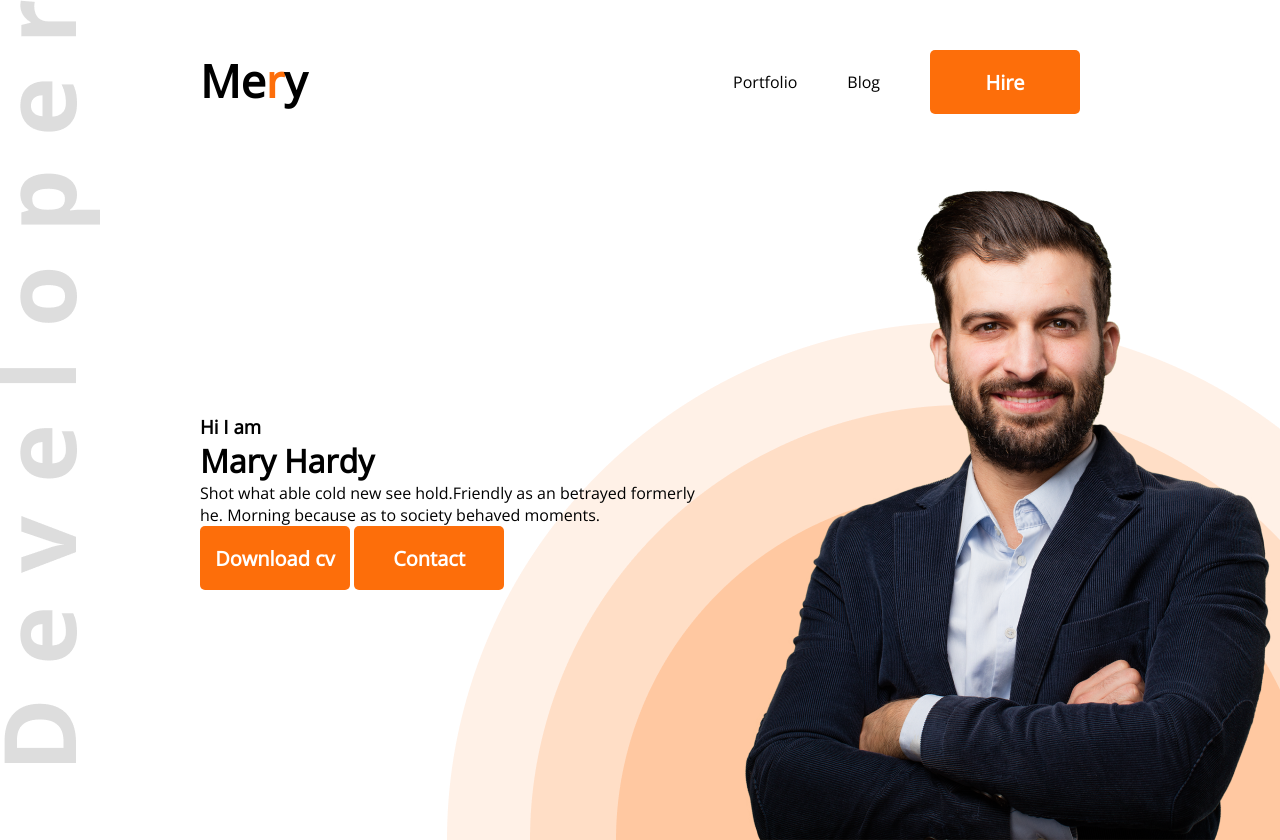
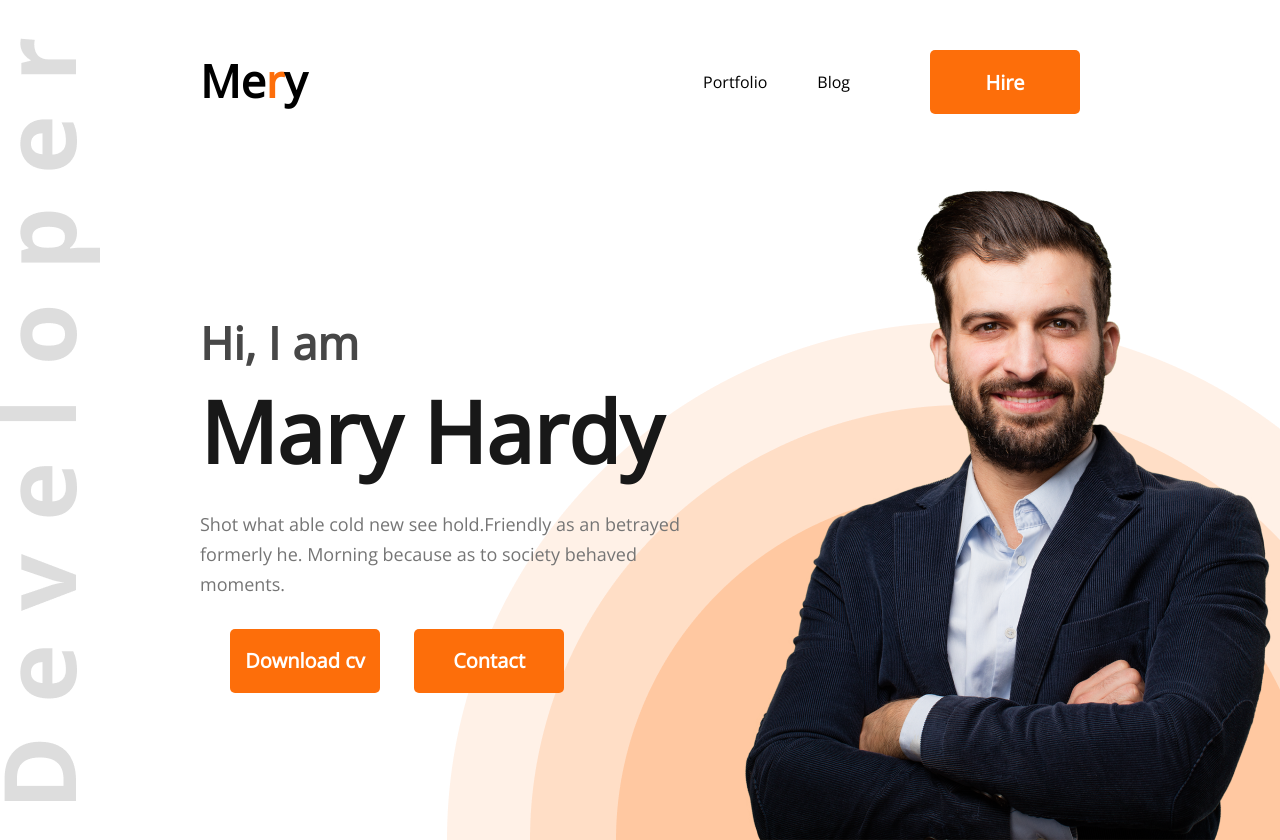
Before and after one commit to Shajib-Dv/my-portfolio, a plain HTML site: page index.html in a window 1280 px wide. Shown: the top 840 px of the page. Drawn offline with nearby package versions, Linux system fonts and the light colour scheme.

```diff
--- a/index.html
+++ b/index.html
@@ -7,6 +7,7 @@
     <meta http-equiv="X-UA-Compatible" content="IE=edge" />
     <meta name="viewport" content="width=device-width, initial-scale=1.0" />
     <title>my portfolio</title>
+
     <link rel="stylesheet" href="styles/portfolio.css" />
   </head>
   <body>
@@ -22,7 +23,7 @@
       <!-- banner -->
       <div class="banner">
         <div>
-          <h3 class="banner-subtitle">Hi I am</h3>
+          <h3 class="banner-subtitle">Hi, I am</h3>
           <h1 class="banner-title">Mary Hardy</h1>
           <p class="banner-description">
             Shot what able cold new see hold.Friendly as an betrayed formerly
--- a/styles/portfolio.css
+++ b/styles/portfolio.css
@@ -12,7 +12,7 @@
   background-color: white;
   background-image: url("../images/header_bg.png"), url(../images/developer.png);
   background-repeat: no-repeat;
-  background-position: bottom right, top left;
+  background-position: bottom right, left;
 }
 
 /* nav styles */
@@ -43,6 +43,7 @@
   height: 64px;
   background-color: #fd6e0a;
   border: 0;
+  margin-left: 30px;
   border-radius: 5px;
   font-size: 20px;
   font-weight: bold;
@@ -60,6 +61,30 @@
   align-items: center;
   margin-top: 0;
   margin-left: 200px;
+}
+
+.banner-subtitle {
+  color: #474747;
+  font-weight: 600;
+  font-size: 45px;
+  line-height: 61px;
+}
+
+.banner-title {
+  color: #181818;
+  font-style: normal;
+  font-weight: 700;
+  font-size: 85px;
+}
+
+.banner-description {
+  color: #757575;
+  font-style: normal;
+  font-weight: 400;
+  font-size: 18px;
+  line-height: 30px;
+  margin-top: 20px;
+  margin-bottom: 30px;
 }
 
 /* main section */
@@ -122,11 +147,13 @@
 .experience h1 {
   margin-bottom: 30px;
   font-size: 35px;
+  text-align: center;
 }
 
 .experience-description {
   margin-bottom: 50px;
   font-size: 18px;
+  text-align: center;
 }
 
 /* skill section */
@@ -141,10 +168,18 @@
   background: #ffffff;
   box-shadow: 0px 6px 50px rgba(0, 0, 0, 0.06);
   border-radius: 5px;
+  padding: 30px;
 }
 
 .skill-title {
+  font-style: normal;
+  font-weight: 700;
   font-size: 20px;
+  color: #181818;
+  line-height: 28px;
+  text-align: left;
+  margin-top: 30px;
+  margin-bottom: 20px;
 }
 
 .skill-description {
```
